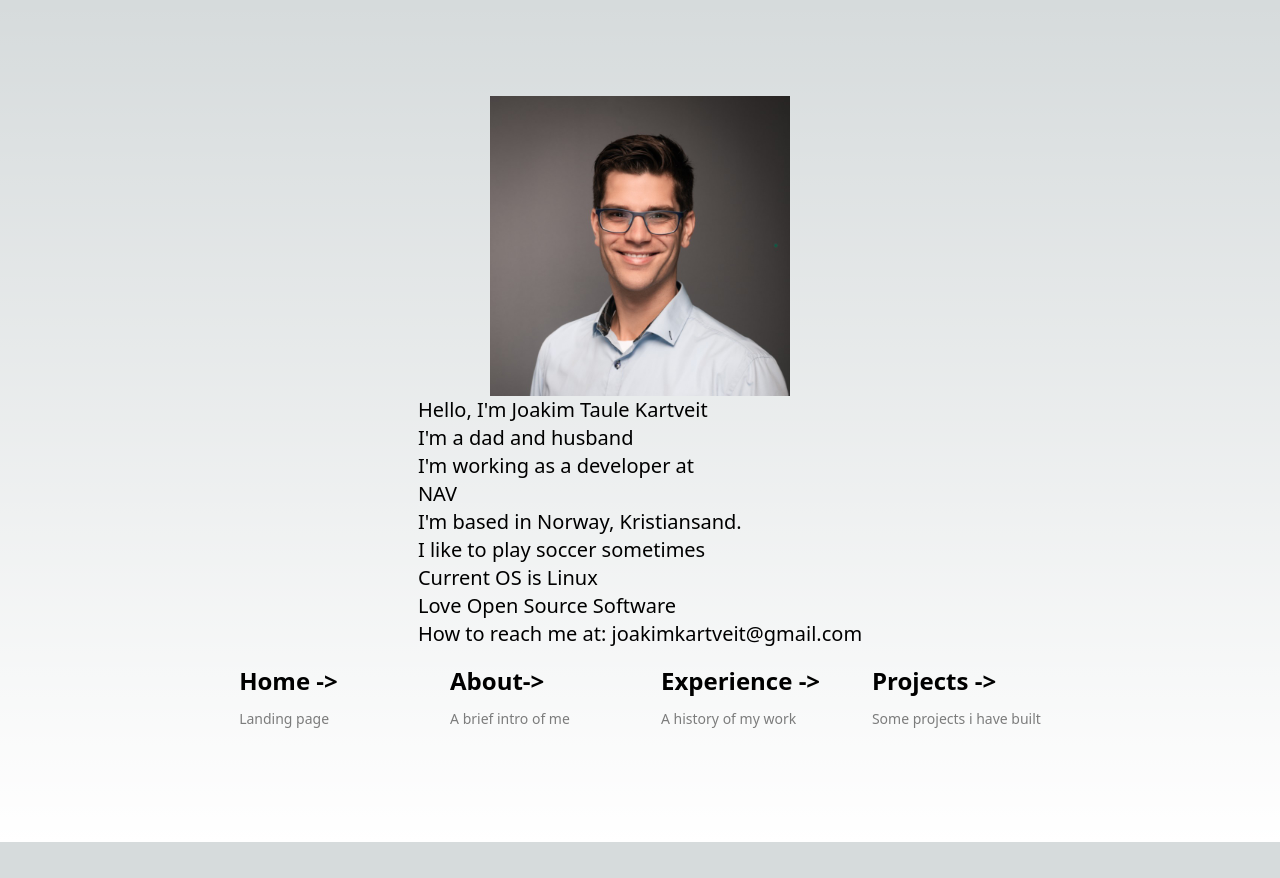
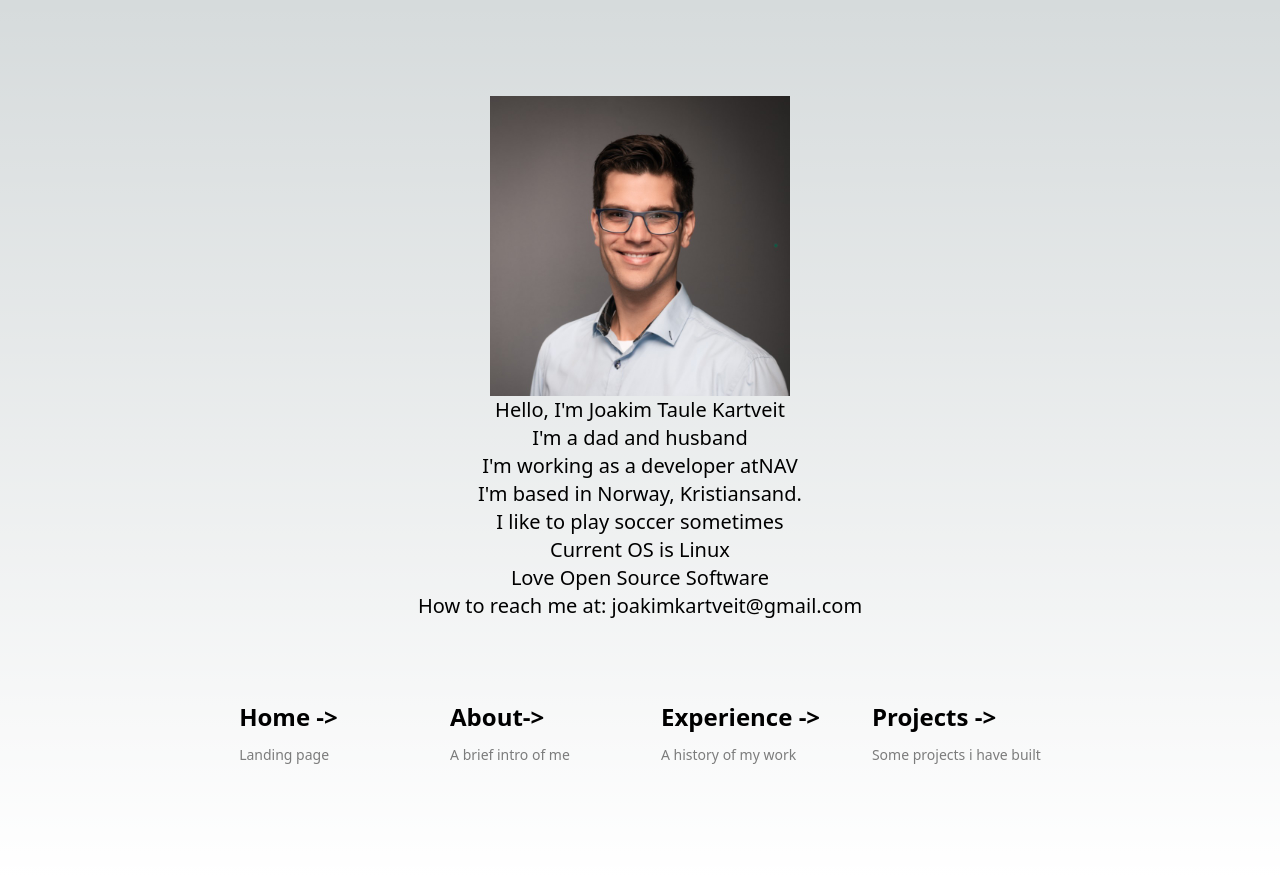
Before and after one commit to MikAoJk/MikAoJk.github.io, a Next.js app: page /about in a window 1280 px wide. Before the commit the page ends 842 px from the top, so only its background shows below. Built offline with nearby package versions, Linux system fonts and the light colour scheme.

Commit message:
Small cleanup

```diff
--- a/src/pages/about.tsx
+++ b/src/pages/about.tsx
@@ -18,17 +18,17 @@ const About: NextPage = () => {
                 />
             </div>
 
-            <div className="text-xl mb-16 grid text-center lg:mb-0 lg:text-left">
-                <p>Hello, I&apos;m Joakim Taule Kartveit</p>
-                <p>I&apos;m a dad and husband</p>
-                <p>I&apos;m working as a developer at</p>
+            <div className="text-xl mb-16 grid text-center">
+                <p>Hello, I&apos;m Joakim Taule Kartveit <br/>
+                I&apos;m a dad and husband <br/>
+                I&apos;m working as a developer at
                 <a className="font-medium hover:underline" href="https://nav.no"
-                >NAV</a>
-                <p>I&apos;m based in Norway, Kristiansand.</p>
-                <p>I like to play soccer sometimes</p>
-                <p>Current OS is Linux</p>
-                <p>Love Open Source Software</p>
-                <p>How to reach me at: {" "}
+                >NAV</a> <br/>
+                I&apos;m based in Norway, Kristiansand. <br/>
+                I like to play soccer sometimes <br/>
+                Current OS is Linux <br/>
+                Love Open Source Software <br/>
+                How to reach me at: {" "}
                     <a href={`mailto:joakimkartveit@gmail.com`}
                     >joakimkartveit@gmail.com </a>
                 </p>
--- a/src/pages/index.tsx
+++ b/src/pages/index.tsx
@@ -16,8 +16,8 @@ export default function Home() {
                     priority
                 />
             </div>
-            <div className="text-xl mb-16 grid text-center lg:mb-0 lg:text-left">
-                <h1>Hello, I&apos;m Joakim Taule Kartveit and this is my website</h1>
+            <div className="text-xl mb-16 grid text-center">
+                <h1>I&apos;m Joakim Taule Kartveit and this is my personal website</h1>
             </div>
 
             <Footer/>
--- a/src/pages/projects.tsx
+++ b/src/pages/projects.tsx
@@ -1,6 +1,7 @@
 import {NextPage} from "next";
 import Footer from "@/components/Footer/Footer";
 import {ProjectCard} from "@/components/ProjectCard/ProjectCard";
+import React from "react";
 
 
 const Projects: NextPage = () => {
@@ -20,6 +21,11 @@ const Projects: NextPage = () => {
                         />
                     </>
                 ))}
+                <p>The rest of mye projects can be found on my:
+                    <a href={"https://github.com/MikAoJk?tab=repositories"} className="font-medium hover:underline">
+                        {" GitHub repositories"}
+                    </a>
+                </p>
             </div>
             <Footer/>
         </main>
```
